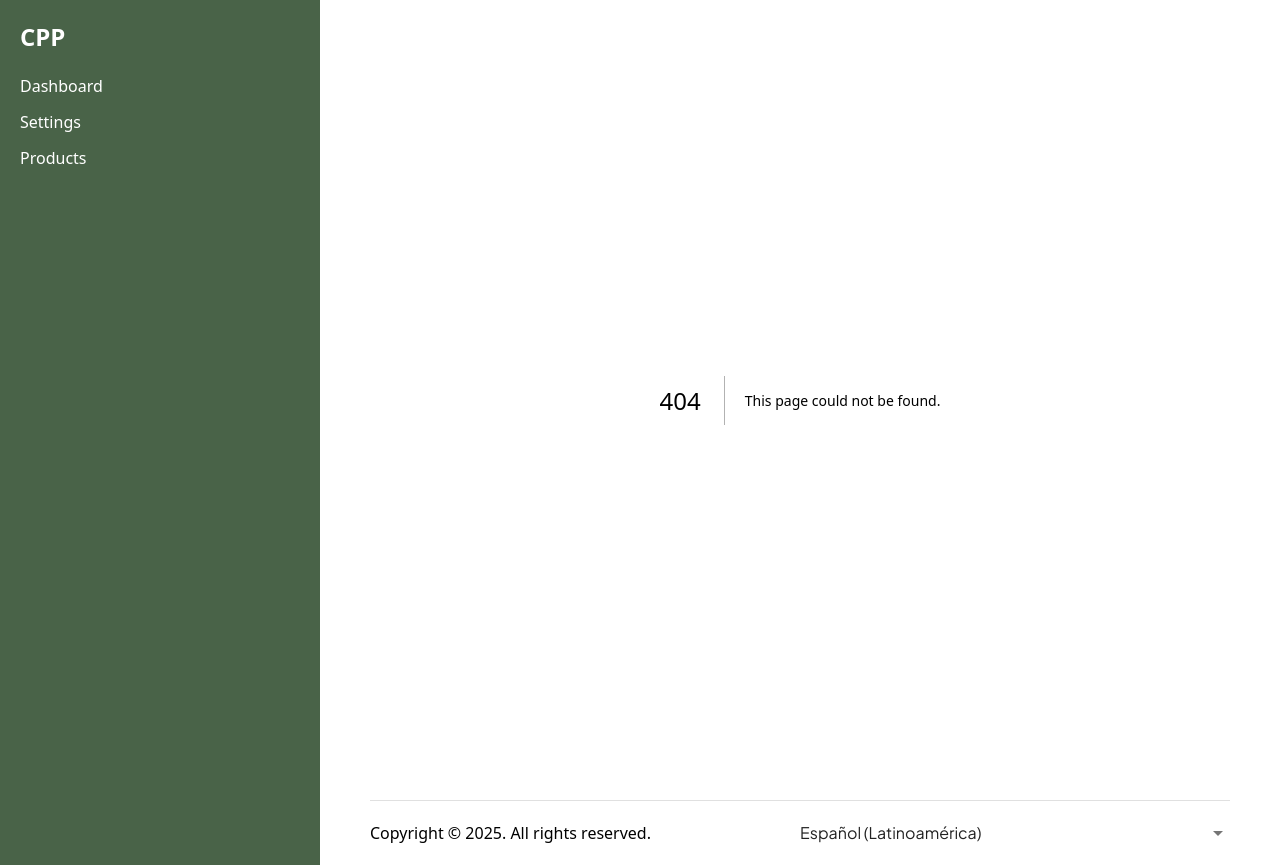
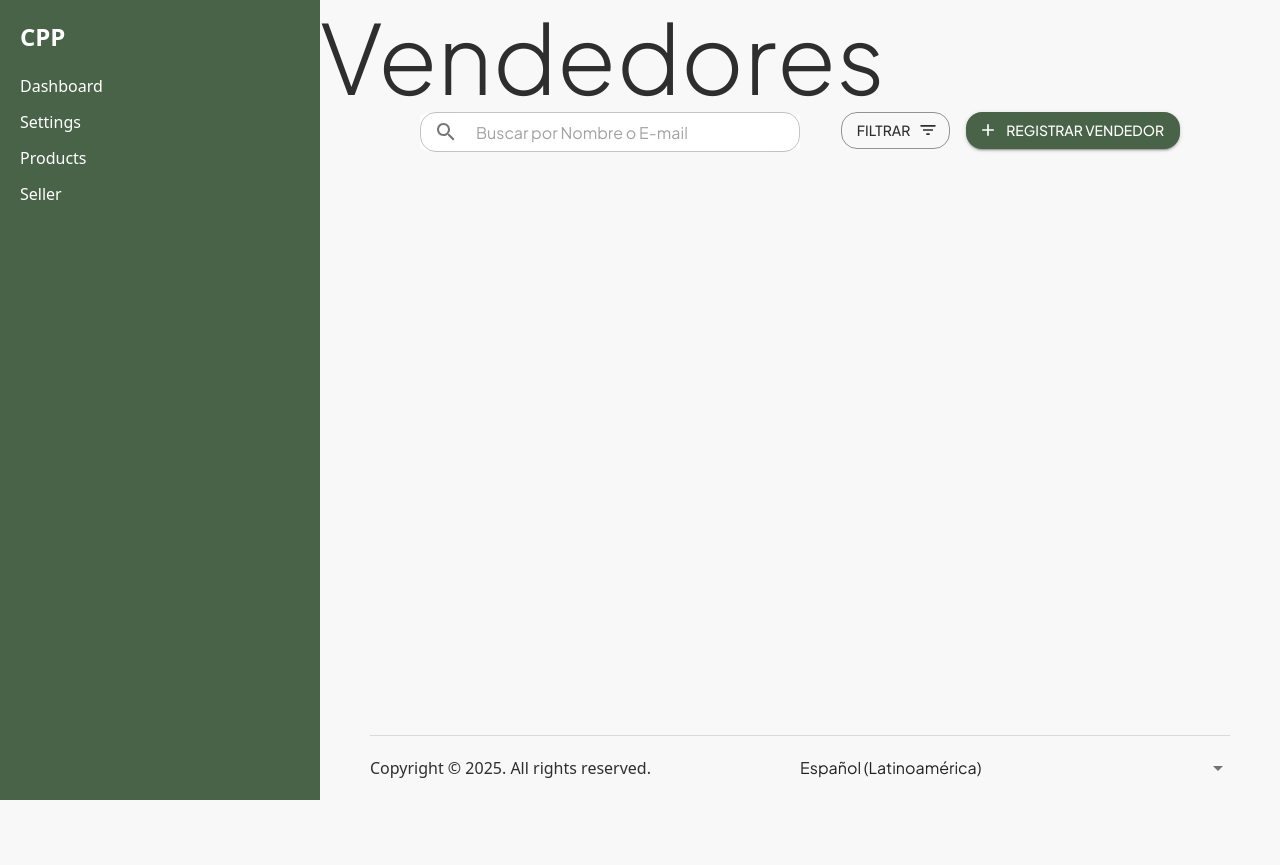
Before and after one commit to proyectoFinalMiso/proyecto_final_miso_front, a Next.js app in the folder logistica-ccp/: page /sellers in a window 1280 px wide. Before the commit this address had no page. After the commit the page ends 800 px from the top, so only its background shows below. Built offline with nearby package versions, Linux system fonts and the light colour scheme; what @mui/material-nextjs would draw is missing.

Commit message:
front formulario vendedor

```diff
--- a/logistica-ccp/globalComponents/Sidebar.tsx
+++ b/logistica-ccp/globalComponents/Sidebar.tsx
@@ -26,6 +26,11 @@ const Sidebar: React.FC = () => {
                 Products
               </Link>
             </li>
+            <li className="mb-3">
+              <Link href="/sellers" className="hover:text-gray-300">
+                Seller
+              </Link>
+            </li>
           </ul>
         </nav>
       </aside>
--- /dev/null
+++ b/logistica-ccp/src/app/sellers/FormSeller.tsx
@@ -0,0 +1,102 @@
+import { useState } from "react";
+import { Modal, Box, Typography, TextField, Button, Stack } from "@mui/material"
+import Grid from "@mui/material/Grid2";
+
+
+interface ModalFormProps {
+    open: boolean;
+    onClose: () => void;
+    title?: string
+}
+
+export default function FormSeller({ open, onClose, title = "Formulario" }: ModalFormProps) {
+    const [formData, setFormData] = useState({nombre: "", email: ""});
+
+    const handleChange = (e: React.ChangeEvent<HTMLInputElement>) => {
+        setFormData({ ...formData, [e.target.name]: e.target.value });
+    };
+
+    const handleSubmit = (e: React.FormEvent) => {
+        e.preventDefault();
+        console.log("Formulario enviado:", formData)
+        onClose();
+    };
+
+    return (
+        <Modal
+            open={open}
+            onClose={onClose}
+            aria-labelledby="modal-form-seller"
+            aria-describedby="modal-form-seller-descripcion"
+            sx={{
+                "& .MuiBackdrop-root": {
+                    backgroundColor: "RGBA(248, 248, 248, 0.6)",
+                    backdropFilter: "blur(4px)"
+                }
+            }}
+        >
+            <Box sx={{ height: "100%" }}>
+                <Grid container sx={{ height: "100%" }}>
+                    <Grid sx={{
+                        backgroundColor: "white",
+                        borderRadius: "16px",
+                        boxShadow: "3",
+                        direction: "column",
+                        minHeight: "28.75rem",
+                        margin: "auto",
+                        padding: "1.25rem",
+                        width: "40rem",
+                        }}
+                        title="Formulario nuevo vendedor"
+                    >
+                        <Typography id="modal-form-seller-title" variant="h6" title="Form title" gutterBottom>
+                            {title}
+                        </Typography>
+                        <Typography
+                            id="modal-form-seller-subtitle"
+                            sx={{ color: "#B0B0B0" }}
+                            title="Form subtitle"
+                        >
+                            Agregar vendedor
+                        </Typography>
+                        <form onSubmit={handleSubmit}>
+                        <TextField
+                                fullWidth
+                                label="Nombre"
+                                name="nombre"
+                                value={formData.nombre}
+                                onChange={handleChange}
+                                margin="normal"
+                                title="Nombre"
+                            />
+                            <TextField
+                                fullWidth
+                                label="e-mail"
+                                name="e-mail"
+                                value={formData.email}
+                                onChange={handleChange}
+                                margin="normal"
+                                title="e-mail"
+                            />
+                            <Stack
+                                direction={"row"}
+                                spacing={4}
+                                justifyContent={"center"}
+                                sx={{ marginTop: "1.25rem" }}
+                            >
+                                <Button type="submit" variant="contained" color="cpp">
+                                    Confirmar
+                                </Button>
+                                <Button onClick={onClose} variant="contained" color="error">
+                                    Cancelar
+                                </Button>
+                            </Stack>
+                        </form>
+
+                    </Grid>
+
+                </Grid>
+            </Box>
+        </Modal>
+    )
+}
--- /dev/null
+++ b/logistica-ccp/src/app/sellers/Seller.module.css
@@ -0,0 +1,10 @@
+.TextField {
+    background-color: #fff;
+    border-radius: 10%;
+    margin: 0;
+    width: 450px;
+}
+
+.TextField.MuiOutlinedInput-notchedOutline {
+    border-radius: 16px;
+}
--- /dev/null
+++ b/logistica-ccp/src/app/sellers/page.tsx
@@ -0,0 +1,88 @@
+"use client"
+import { useState } from "react";
+
+import styles from "./Seller.module.css"
+import PageTitle from "../../../globalComponents/PageTitle";
+import FormSeller from "./FormSeller";
+
+import theme from "@/theme";
+import Grid from "@mui/material/Grid2";
+import { ThemeProvider, Box, Stack, InputAdornment, Button, TextField } from "@mui/material";
+import { GridColDef } from "@mui/x-data-grid";
+
+import SearchIcon from '@mui/icons-material/Search';
+import FilterListIcon from '@mui/icons-material/FilterList';
+import AddIcon from '@mui/icons-material/Add';
+
+declare module '@mui/material/Button' {
+    interface ButtonPropsColorOverrides {
+        cpp: true;
+        dark: true;
+    }
+}
+
+const Seller: React.FC = () => {
+
+    const [isOpen, setIsOpen] = useState(false);
+
+    return (
+        <ThemeProvider theme={theme}>
+            <Box>
+                <Grid container>
+                    <FormSeller open={isOpen} onClose={() => setIsOpen(false)} title="Nuevo Vendedor"/>
+                    <Grid sx={{ direction: 'column' }} size="grow">
+                        <PageTitle text="Vendedores" />
+                        <Grid container size="grow" sx={{ direction: 'row', marginLeft: '6.25rem', height: '40px' }}>
+                            <Grid size="grow">
+                            <TextField fullWidth id="buscar-vendedor" className={styles.TextField}
+                                    placeholder="Buscar por Nombre o E-mail"
+                                    slotProps={{
+                                        input: {
+                                            startAdornment: (
+                                                <InputAdornment position="start">
+                                                    <SearchIcon />
+                                                </InputAdornment>
+                                            )
+                                        }
+                                    }}
+                                    sx={{
+                                        "& .MuiInputBase-root": {
+                                            borderRadius: "16px",
+                                            height: "40px",
+                                        },
+                                        "& .MuiInputBase-input": {
+                                            height: "40px",
+                                            padding: "10px",
+                                        },
+                                    }} />
+                            </Grid>
+                            <Grid size="grow" sx={{ marginRight: '6.25rem' }}>
+                                <Stack spacing={2} direction="row" justifyContent={'flex-end'}>
+                                    <Button
+                                        variant="outlined"
+                                        color="dark"
+                                        endIcon={<FilterListIcon />}
+                                    >
+                                        Filtrar
+                                    </Button>
+                                    <Button
+                                        onClick={() => setIsOpen(true)}
+                                        variant="contained"
+                                        color="cpp"
+                                        startIcon={<AddIcon />}
+                                    >
+                                        Registrar Vendedor
+                                    </Button>
+                                </Stack>
+                            </Grid>
+                        </Grid>
+                    </Grid>
+                </Grid>
+            </Box>
+        </ThemeProvider>
+
+    )
+
+}
+
+export default Seller
```
